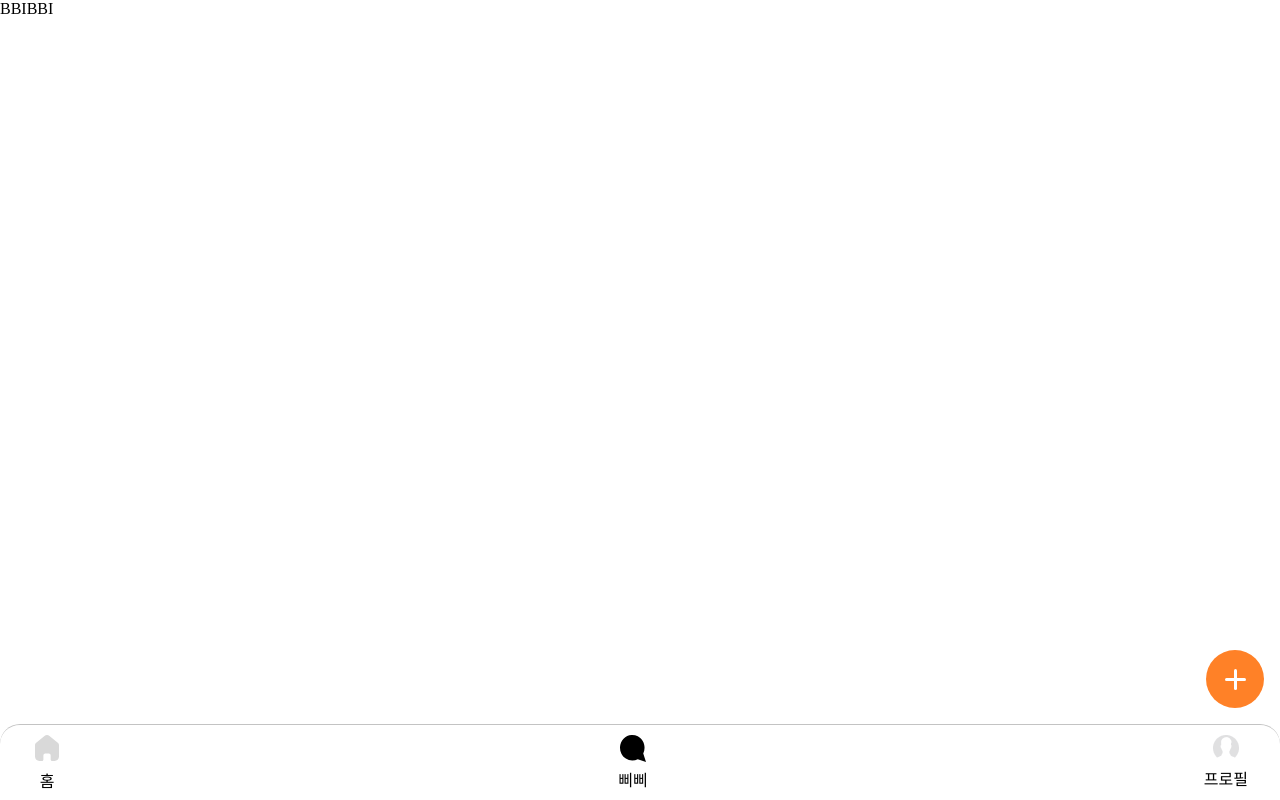
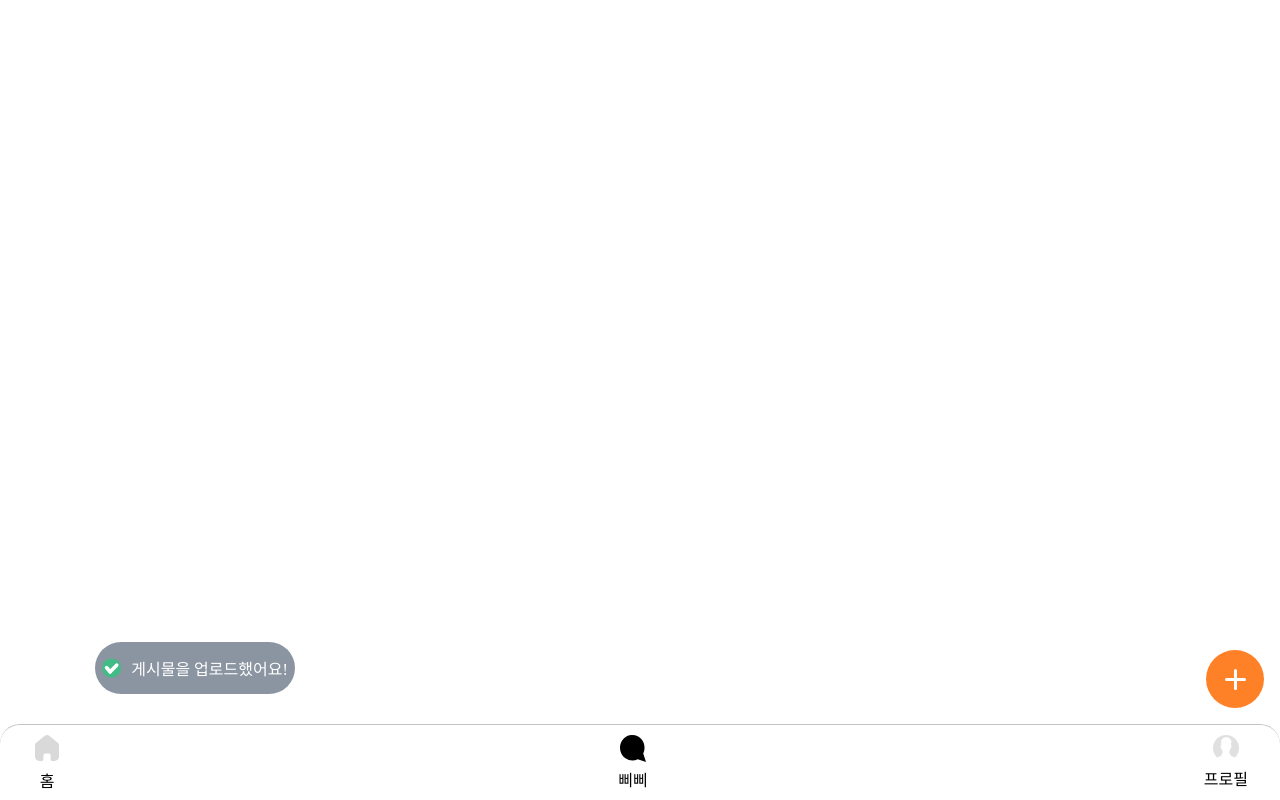
Before and after one commit to highthon-9th/frontend, a React (Create React App) app: page /bbibbi in a window 1280 px wide. Built offline with nearby package versions, Linux system fonts and the light colour scheme.

Commit message:
toast 추가

```diff
--- /dev/null
+++ b/src/assets/SuccessIcon.tsx
@@ -0,0 +1,35 @@
+import React from "react";
+
+const SuccessIcon = () => {
+  return (
+    <svg
+      width="19"
+      height="20"
+      viewBox="0 0 19 20"
+      fill="none"
+      xmlns="http://www.w3.org/2000/svg"
+    >
+      <circle cx="9.5" cy="10" r="9.5" fill="#42BC86" />
+      <rect
+        x="2.02588"
+        y="9.42578"
+        width="3.69317"
+        height="9.00209"
+        rx="1.84658"
+        transform="rotate(-39.7827 2.02588 9.42578)"
+        fill="white"
+      />
+      <rect
+        x="8.19678"
+        y="16.335"
+        width="3.69317"
+        height="12.9059"
+        rx="1.84658"
+        transform="rotate(-135.281 8.19678 16.335)"
+        fill="white"
+      />
+    </svg>
+  );
+};
+
+export default SuccessIcon;
--- a/src/components/BBiBBi/index.tsx
+++ b/src/components/BBiBBi/index.tsx
@@ -2,12 +2,13 @@ import { styled } from "styled-components";
 import BottomNavigation from "../common/BottomNavigation";
 import AddButton from "../common/AddButton";
 import { useNavigate } from "react-router-dom";
+import Toast from "../common/Toast";
 
 const BBiBBi = () => {
   const navigate = useNavigate();
   return (
     <Container>
-      BBIBBI
+      <Toast />
       <AddButton navigate={() => navigate("/bbibbiform")} />
       <BottomNavigation />
     </Container>
--- /dev/null
+++ b/src/components/common/Toast/index.tsx
@@ -0,0 +1,36 @@
+import React from "react";
+import { styled } from "styled-components";
+import SuccessIcon from "../../../assets/SuccessIcon";
+
+const Toast = () => {
+  return (
+    <Container>
+      <SuccessIcon />
+      <Text>게시물을 업로드했어요!</Text>
+    </Container>
+  );
+};
+
+export default Toast;
+
+const Container = styled.div`
+  position: absolute;
+  bottom: 106px;
+  left: 95px;
+
+  width: 200px;
+  height: 52px;
+
+  display: flex;
+  align-items: center;
+  justify-content: center;
+
+  background-color: #8b95a1;
+  border-radius: 30px;
+  gap: 10px;
+`;
+
+const Text = styled.p`
+  font-size: 16px;
+  color: #ffffff;
+`;
```
